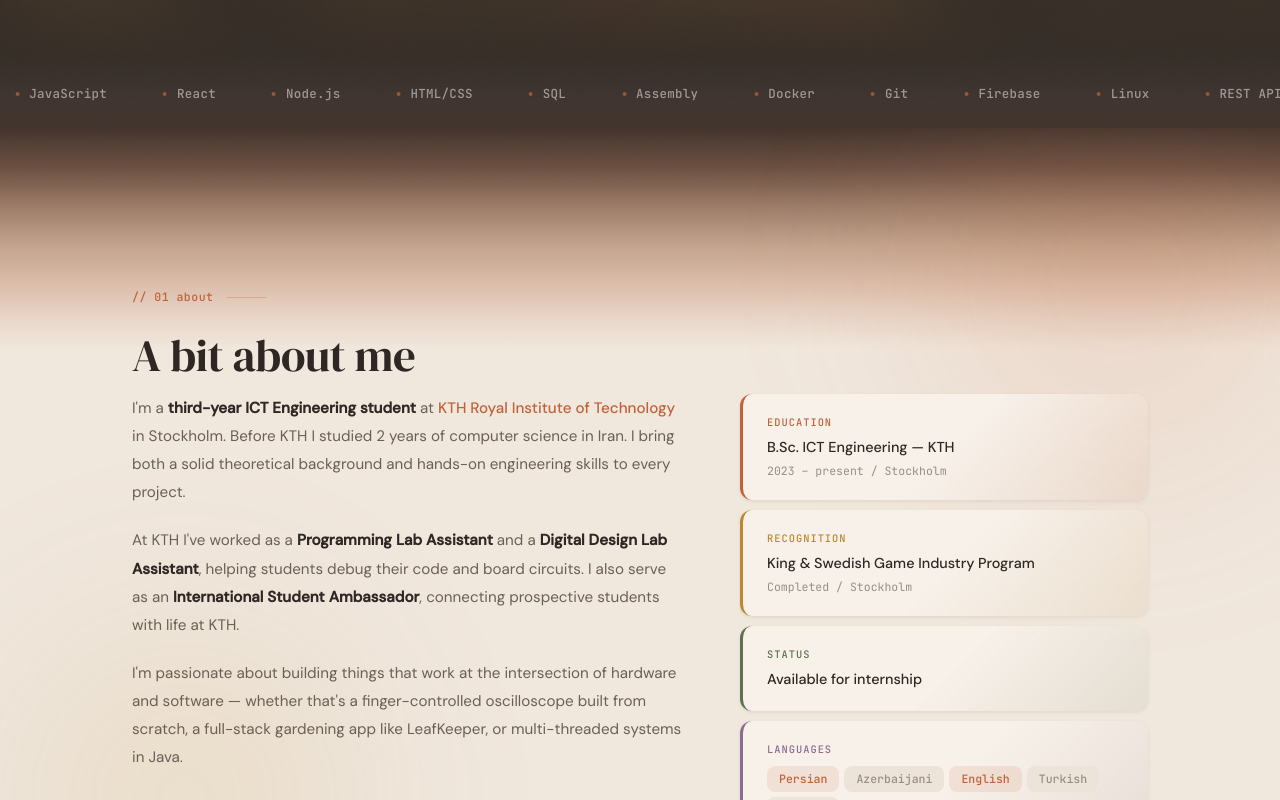
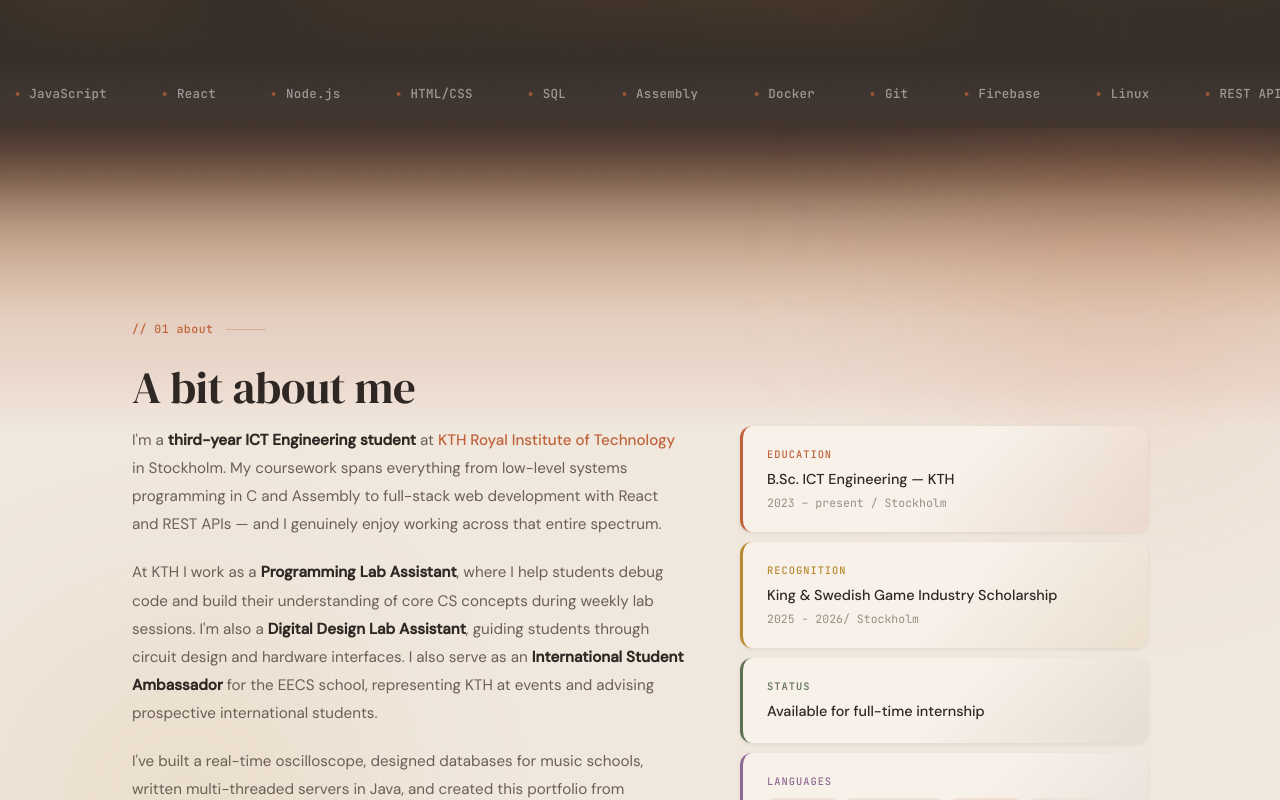
Before and after one commit to Sana8200/Portfolio_Sana, a React (Create React App) app in the folder portfolio/: page / in a window 1280 px wide. Shown: the part 620-1420 px from the top of the page. Built offline with nearby package versions, Linux system fonts and the light colour scheme.

Commit message:
update: revise about section — detailed prose, scholarship info, smoother gradient

```diff
--- a/portfolio/src/About/About.css
+++ b/portfolio/src/About/About.css
@@ -1,6 +1,6 @@
 .about {
-  padding: 7rem 0;
-  padding-top: 10rem;
+  padding: 5rem 0;
+  padding-top: 12rem;
   background: var(--bg);
   position: relative;
   overflow: hidden;
@@ -12,15 +12,20 @@
   top: 0;
   left: 0;
   right: 0;
-  height: 220px;
+  height: 300px;
   background: linear-gradient(
     to bottom,
     #42332C 0%,
-    #6B4F42 18%,
-    #9E7E6A 36%,
-    #C4A48E 54%,
-    #DDBFAC 72%,
-    #E8D5C8 86%,
+    #5C4438 8%,
+    #7B5E4C 16%,
+    #9A7D68 24%,
+    #B49580 32%,
+    #C8A892 40%,
+    #D4B9A4 48%,
+    #DEC5B2 56%,
+    #E4CFC0 64%,
+    #E8D5C8 74%,
+    #ECD9CE 84%,
     var(--bg) 100%
   );
   pointer-events: none;
@@ -129,6 +134,6 @@
   .about__grid { grid-template-columns: 1fr; gap: 2.5rem; }
 }
 @media (max-width: 600px) {
-  .about { padding: 4rem 0; padding-top: 7rem; }
-  .about::before { height: 140px; }
+  .about { padding: 4rem 0; padding-top: 9rem; }
+  .about::before { height: 180px; }
 }
--- a/portfolio/src/About/About.js
+++ b/portfolio/src/About/About.js
@@ -28,20 +28,23 @@ function About() {
               <p>
                 I'm a <strong>third-year ICT Engineering student</strong> at{' '}
                 <span className="about__accent">KTH Royal Institute of Technology</span> in Stockholm.
-                Before KTH I studied 2 years of computer science in Iran. I bring both a solid
-                theoretical background and hands-on engineering skills to every project.
+                My coursework spans everything from low-level systems programming in C and Assembly
+                to full-stack web development with React and REST APIs — and I genuinely enjoy
+                working across that entire spectrum.
               </p>
               <p>
-                At KTH I've worked as a <strong>Programming Lab Assistant</strong> and a{' '}
-                <strong>Digital Design Lab Assistant</strong>, helping students debug their code
-                and board circuits. I also serve as an{' '}
-                <strong>International Student Ambassador</strong>, connecting prospective
-                students with life at KTH.
+                At KTH I work as a <strong>Programming Lab Assistant</strong>, where I help
+                students debug code and build their understanding of core CS concepts during weekly
+                lab sessions. I'm also a <strong>Digital Design Lab Assistant</strong>,
+                guiding students through circuit design and hardware interfaces. I also serve as an{' '}
+                <strong>International Student Ambassador</strong> for the EECS school, representing
+                KTH at events and advising prospective international students.
               </p>
               <p>
-                I'm passionate about building things that work at the intersection of hardware
-                and software — whether that's a finger-controlled oscilloscope built from scratch,
-                a full-stack gardening app like LeafKeeper, or multi-threaded systems in Java.
+                I've built a real-time oscilloscope, designed databases for music schools,
+                written multi-threaded servers in Java, and created this portfolio from scratch.
+                What ties it all together is that I like understanding how things work at every
+                level — and building software that actually solves problems.
               </p>
             </div>
           </Reveal>
@@ -57,14 +60,14 @@ function About() {
             <Reveal delay={3}>
               <div className="about__card about__card--amber">
                 <p className="about__card-label">Recognition</p>
-                <p className="about__card-value">King & Swedish Game Industry Program</p>
-                <p className="about__card-meta">Completed / Stockholm</p>
+                <p className="about__card-value">King & Swedish Game Industry Scholarship</p>
+                <p className="about__card-meta">2025 - 2026/ Stockholm</p>
               </div>
             </Reveal>
             <Reveal delay={4}>
               <div className="about__card about__card--sage">
                 <p className="about__card-label">Status</p>
-                <p className="about__card-value">Available for internship</p>
+                <p className="about__card-value">Available for full-time internship</p>
               </div>
             </Reveal>
             <Reveal delay={5}>
```
